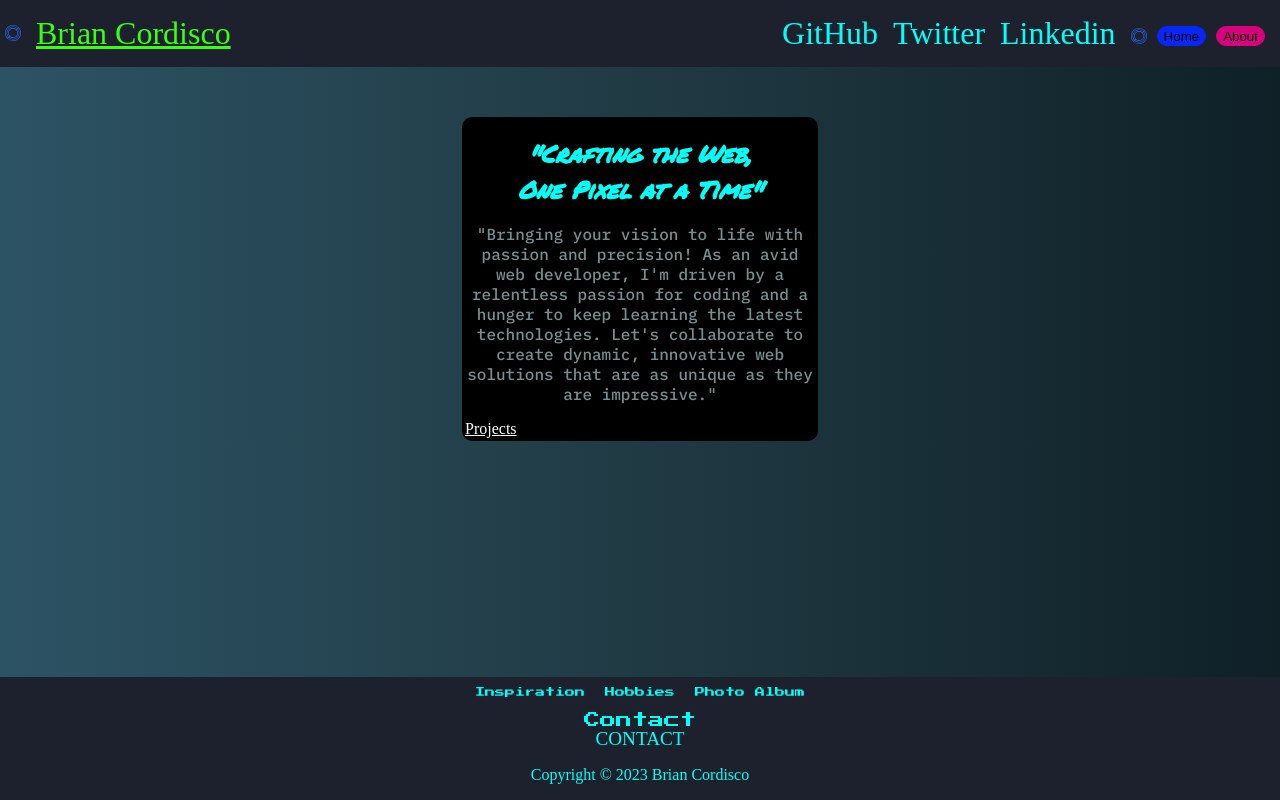
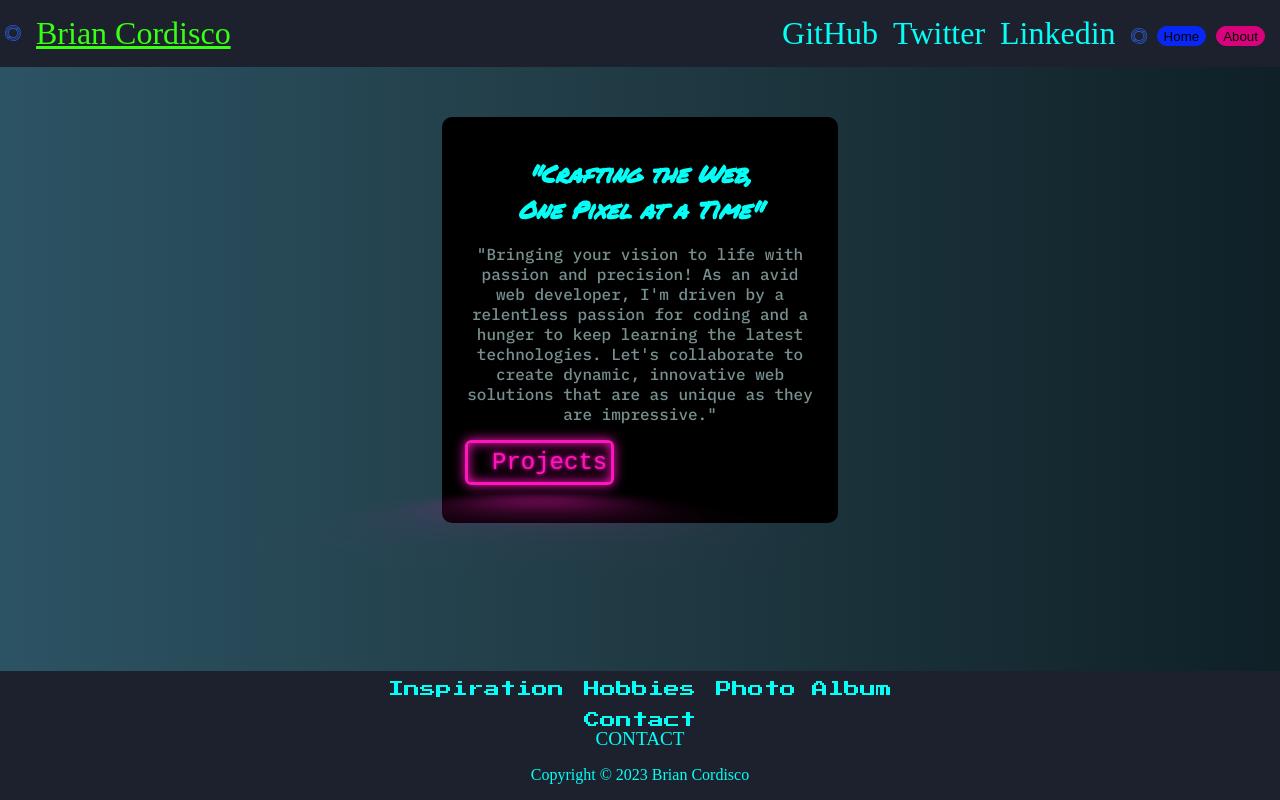
Before and after one commit to Web-Dev-Robi/neon-lights, a React (Create React App) app: page / in a window 1280 px wide. Built offline with nearby package versions, Linux system fonts and the light colour scheme; the HTML template or start-up script is replaced by a standard one; a web font is replaced by a local one.

Commit message:
crafted neon button again

```diff
--- a/src/App.css
+++ b/src/App.css
@@ -1,22 +1,24 @@
 @import url("https://fonts.googleapis.com/css2?family=IBM+Plex+Mono:wght@500&family=Libre+Barcode+39&family=Monofett&family=Monoton&family=Permanent+Marker&family=Press+Start+2P&family=Rubik+Vinyl&family=Tourney:ital,wght@0,400;1,100;1,400;1,700&display=swap");
+
+:root {
+  --clr-neon: hsl(317 100% 54%);
+  --clr-bg: hsl(323 21% 16%);
+}
 
 html,
 body {
   padding: 0;
   margin: 0;
   box-sizing: border-box;
-  overflow: hidden;
-background: #0F2027;  /* fallback for old browsers */
-background: -webkit-linear-gradient(to right, #2C5364, #203A43, #0F2027);
-background: linear-gradient(to right, #2C5364, #203A43, #0F2027);
-
+  display: grid;
+  justify-self: auto;
+  grid-template-columns: repeat(3 (1fr));
+  min-height: 100vh;
+  background: -webkit-linear-gradient(to right, #2c5364, #203a43, #0f2027);
+  background: linear-gradient(to right, #2c5364, #203a43, #0f2027);
 }
 
 .App {
-  display: flex;
-  flex-direction: column;
-  justify-content: space-between;
-  height: 100%;
 }
 
 .nav-container {
@@ -83,28 +85,25 @@ a {
 }
 
 .home {
-  display: flex;
-  margin-left: auto;
-  margin-right: auto;
+  display: grid;
+  justify-content: center;
   margin-top: 50px;
 }
 
 .title {
   display: flex;
+  padding: 20px;
   flex-direction: column;
   background-color: black;
   color: white;
   border-radius: 10px;
   border: solid 3px black;
   width: 350px;
+  height: 360px;
 }
 
-.title-buttons {
-  display: flex;
-  flex-direction: row;
-  justify-content: center;
-  gap: 15px;
-  padding: 15px;
+.glass {
+  height: 600px;
 }
 
 .sidebar-nav {
@@ -147,7 +146,7 @@ a {
   flex-direction: row;
   justify-content: center;
   font-family: "Press Start 2P", cursive;
-  font-size: x-small;
+  font-size: medium;
   padding: 10px;
   gap: 20px;
 }
@@ -230,3 +229,65 @@ a {
   box-shadow: 0 5px 0 #0827f5, 0 4px 2px 0 #0827f5;
   color: white;
 }
+
+.neon-button {
+  font-family: monospace;
+  position: relative;
+  display: inline-block;
+  cursor: pointer;
+  color: var(--clr-neon);
+  text-align: center;
+  font-size: 1.5rem;
+  text-decoration: none;
+  width: 95px;
+  border: var(--clr-neon) 0.125em solid;
+  border-radius: 0.25em;
+  padding: 0.25em 1em;
+  text-shadow: 0 0 0.125em var(--clr-neon), 0 0 0.45em var(--clr-neon);
+  box-shadow: inset 0 0 0.5em 0 var(--clr-neon), 0 0 0.5em 0 var(--clr-neon);
+}
+
+.neon-button::before {
+  pointer-events: none;
+  overflow: hidden;
+  content: "";
+  background-color: var(--clr-neon);
+  position: absolute;
+  top: 100%;
+  left: 0;
+  width: 100%;
+  height: 100%;
+
+  transform: perspective(1em) rotateX(40deg) scale(1, .25);
+  filter: blur(1.5em);
+  opacity: 0.9;
+  transition: background-color 100ms linear;
+}
+
+
+.neon-button:hover,
+.neon-button:focus {
+  background-color: var(--clr-neon);
+  color: var(--clr-bg);
+  text-shadow: none;
+}
+
+.neon-button::after {
+  content: "";
+  position: absolute;
+  top: 0;
+  bottom: 0;
+  left: 0;
+  right: 0;
+  box-shadow: 0 0 2em 0.5em var(--clr-neon);
+  opacity: 0;
+  transition: opacity 100ms linear;
+}
+
+.neon-button:hover::before {
+  opacity: 1;
+}
+
+.neon-button:hover::after {
+  opacity: 1;
+}
```
